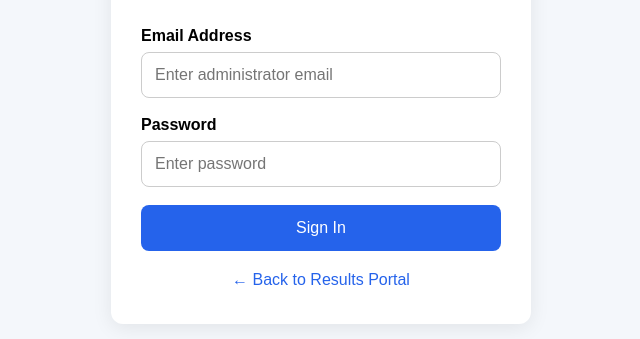
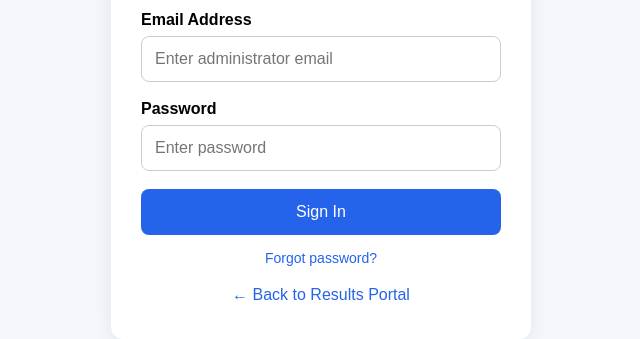
Before and after one commit to dalars-tech/drms-portal, a plain HTML site: page Admin.html in a window 1280 px wide. Shown: the part 289-628 px from the top of the page, without its empty margins (319-959 px from the left). Drawn offline with nearby package versions, Linux system fonts and the light colour scheme.

Commit message:
Add password reset functionality to Admin page

```diff
--- a/Admin.html
+++ b/Admin.html
@@ -98,6 +98,16 @@
             margin-top: 15px;
             text-align: center;
         }
+
+        .reset-link {
+            display: block;
+            margin-top: 14px;
+            border: 0;
+            padding: 0;
+            background: transparent;
+            color: #2563eb;
+            font-size: 14px;
+        }
     </style>
 </head>
 
@@ -143,19 +153,17 @@
 
         <div id="message"></div>
 
-        <a href="./index.html" class="back" onclick="return openResultsPortal(event)">
+        <button type="button" class="reset-link" onclick="requestPasswordReset()">
+            Forgot password?
+        </button>
+
+        <a href="./index.html" class="back" onclick="window.location.replace('./index.html'); return false;">
             ← Back to Results Portal
         </a>
 
     </div>
 
    <script>
-    function openResultsPortal(event) {
-        event.preventDefault();
-        window.location.href = new URL("./index.html", window.location.href).href;
-        return false;
-    }
-
     document
         .getElementById("loginForm")
         .addEventListener("submit", async function(event) {
@@ -189,6 +197,25 @@
 
             window.location.href = "dashboard.html";
         });
+
+    async function requestPasswordReset() {
+        const email = document.getElementById("email").value.trim();
+        const message = document.getElementById("message");
+
+        if (!email) {
+            message.textContent = "Enter your email address first.";
+            return;
+        }
+
+        message.textContent = "Sending password reset email...";
+        const { error } = await supabaseClient.auth.resetPasswordForEmail(email, {
+            redirectTo: `${window.location.origin}/reset-password.html`
+        });
+
+        message.textContent = error
+            ? `Could not send reset email: ${error.message}`
+            : "Check your email for a password reset link.";
+    }
 </script>
 
 </body>
```
